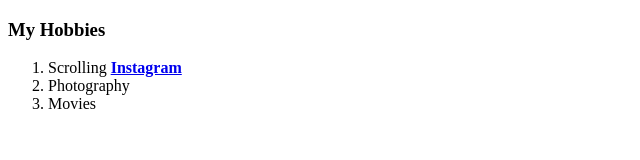
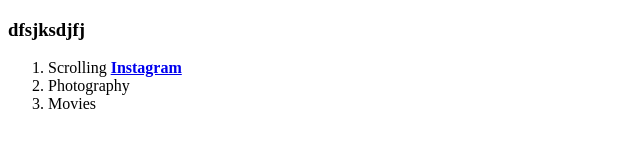
Before and after one commit to Dilaram94/Kavita-Sharma, a plain HTML site: page hobbies.html in a window 1280 px wide. Shown: the full height of the page, 0-640 px from the left. Drawn offline with Linux system fonts and the light colour scheme.

Commit message:
change title

```diff
--- a/hobbies.html
+++ b/hobbies.html
@@ -7,7 +7,7 @@
     <title>My hobbies</title>
 </head>
 <body>
-<h3> My Hobbies</h3>
+<h3>dfsjksdjfj </h3>
   <ol>
       <li> Scrolling <strong><a href= https://www.instagram.com/> Instagram </a></strong></li>
       <li> Photography</li>
```
